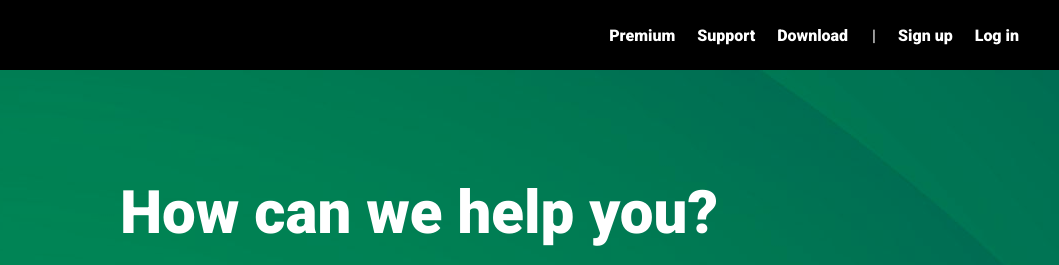
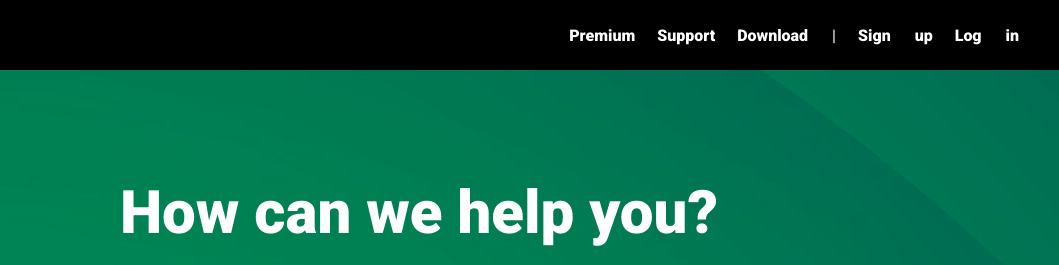
Before and after one commit to CMIXA/Soundwave, a plain HTML site: page support.html in a window 1280 px wide. Shown: the top 265 px of the page, 221-1280 px from the left. Drawn offline with Linux system fonts and the light colour scheme.

Commit message:
Add files via upload

```diff
--- a/styles.css
+++ b/styles.css
@@ -395,7 +395,7 @@ html {
     text-decoration: none;
 }
 
-.navbar-links #login{
+.login a {
     word-spacing: 0rem;
 }
 
@@ -481,6 +481,7 @@ html {
 }
 
 .plan-month-tag h4 {
+    color: #ffffff;
     font-size: smaller;
     font-weight: 700;
 }
```
